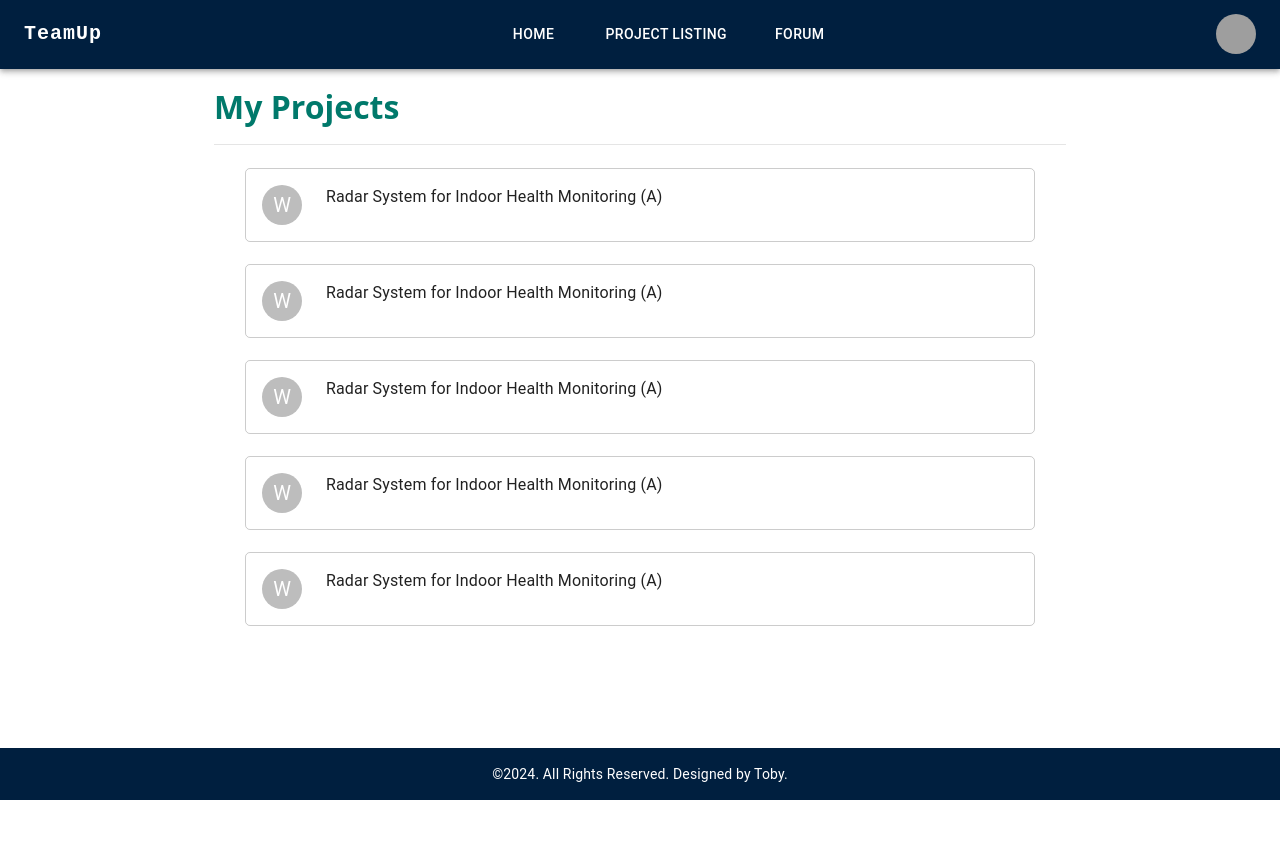
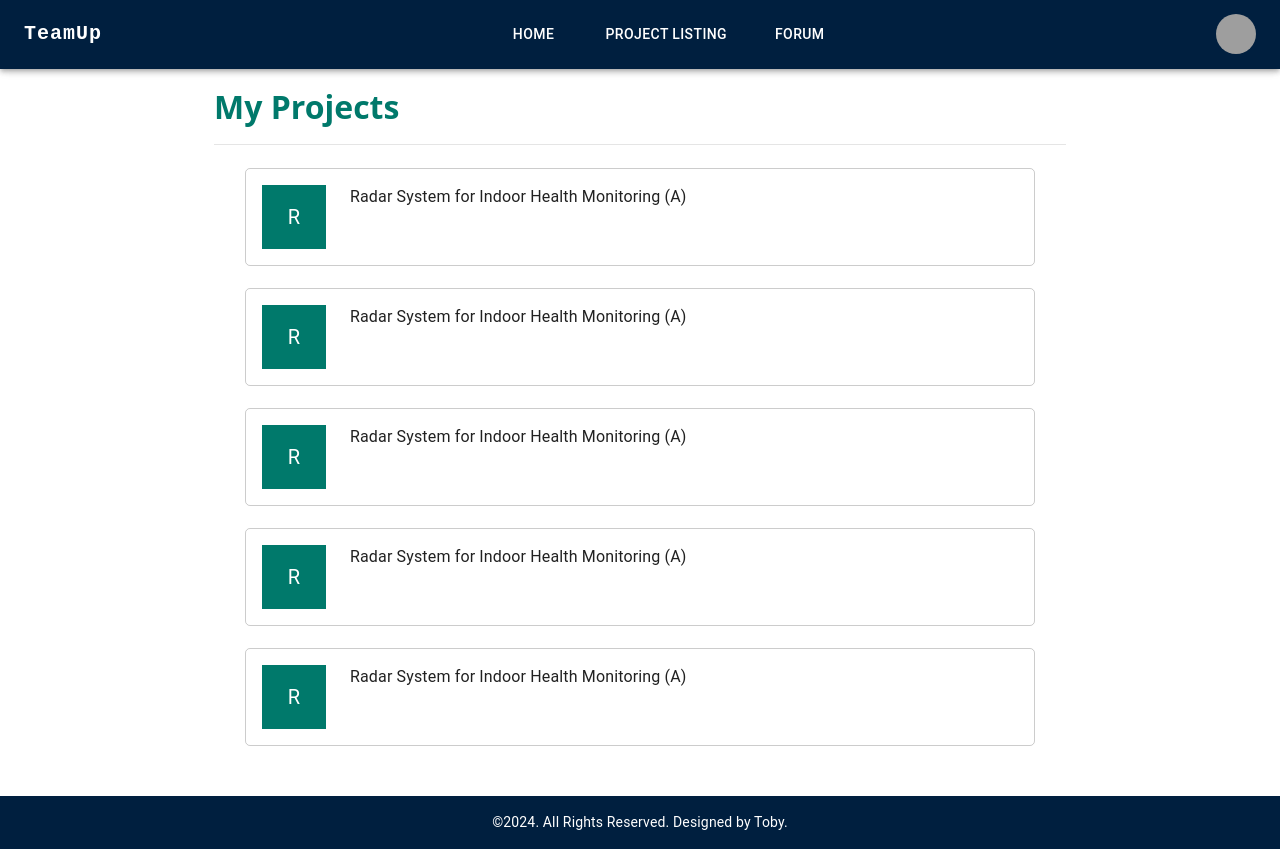
Before and after one commit to L-Qichen/team-up, a React (Vite) app: page /my-projects in a window 1280 px wide. Before the commit the page ends 800 px from the top, so only its background shows below. Built offline with nearby package versions, Linux system fonts and the light colour scheme; grey boxes are pictures that could not be loaded.

Commit message:
Changed avatar style of CourseList component.

```diff
--- a/src/components/CourseList.jsx
+++ b/src/components/CourseList.jsx
@@ -23,7 +23,16 @@ const CourseList = () => {
         >
           <Grid container wrap="nowrap" spacing={3}>
             <Grid item>
-              <Avatar>W</Avatar>
+              <Avatar
+                sx={{
+                  background: '#00796b',
+                  width: '64px',
+                  height: '64px',
+                }}
+                variant='square'
+              >
+                R
+              </Avatar>
             </Grid>
             <Grid item xs zeroMinWidth>
               <Typography noWrap>
@@ -44,7 +53,16 @@ const CourseList = () => {
         >
           <Grid container wrap="nowrap" spacing={3}>
             <Grid item>
-              <Avatar>W</Avatar>
+              <Avatar
+                sx={{
+                  background: '#00796b',
+                  width: '64px',
+                  height: '64px',
+                }}
+                variant='square'
+              >
+                R
+              </Avatar>
             </Grid>
             <Grid item xs zeroMinWidth>
               <Typography noWrap>
@@ -65,7 +83,16 @@ const CourseList = () => {
         >
           <Grid container wrap="nowrap" spacing={3}>
             <Grid item>
-              <Avatar>W</Avatar>
+              <Avatar
+                sx={{
+                  background: '#00796b',
+                  width: '64px',
+                  height: '64px',
+                }}
+                variant='square'
+              >
+                R
+              </Avatar>
             </Grid>
             <Grid item xs zeroMinWidth>
               <Typography noWrap>
@@ -86,7 +113,16 @@ const CourseList = () => {
         >
           <Grid container wrap="nowrap" spacing={3}>
             <Grid item>
-              <Avatar>W</Avatar>
+              <Avatar
+                sx={{
+                  background: '#00796b',
+                  width: '64px',
+                  height: '64px',
+                }}
+                variant='square'
+              >
+                R
+              </Avatar>
             </Grid>
             <Grid item xs zeroMinWidth>
               <Typography noWrap>
@@ -107,7 +143,16 @@ const CourseList = () => {
         >
           <Grid container wrap="nowrap" spacing={3}>
             <Grid item>
-              <Avatar>W</Avatar>
+              <Avatar
+                sx={{
+                  background: '#00796b',
+                  width: '64px',
+                  height: '64px',
+                }}
+                variant='square'
+              >
+                R
+              </Avatar>
             </Grid>
             <Grid item xs zeroMinWidth>
               <Typography noWrap>
```
